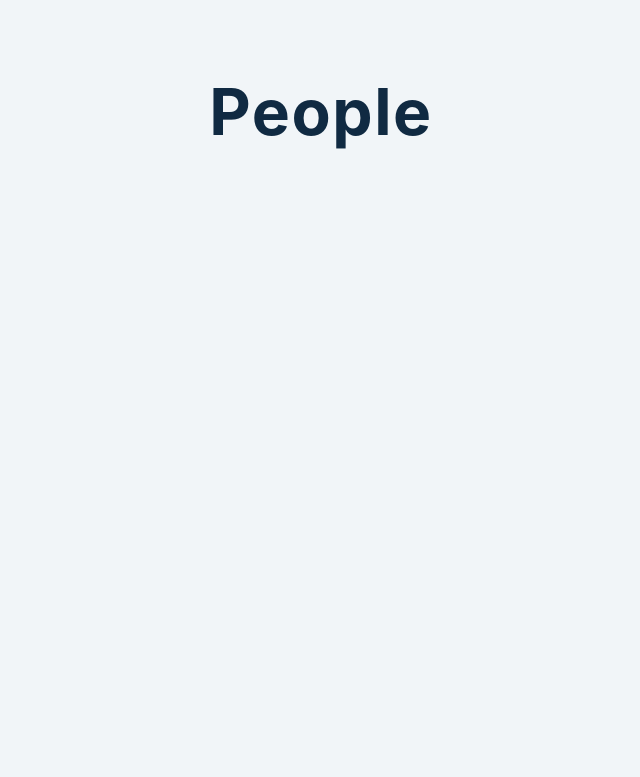
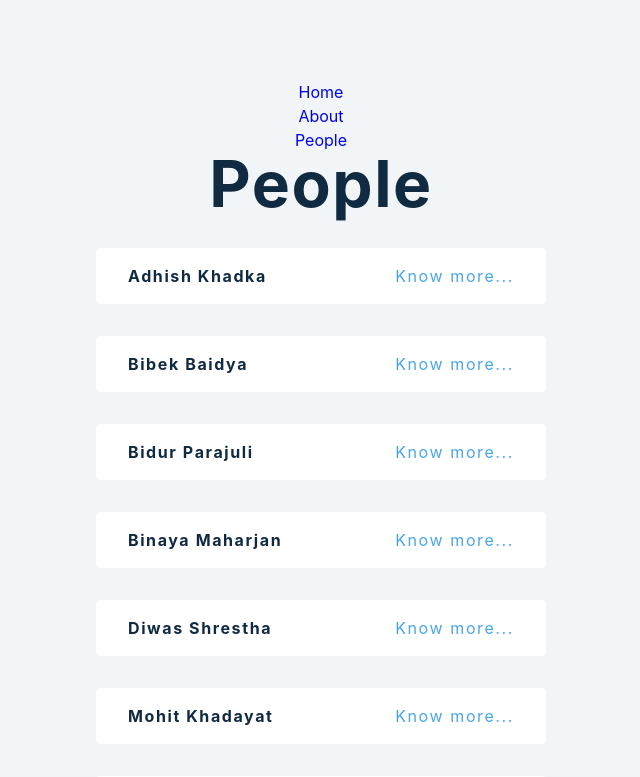
Before and after one commit to gorakhjoshi/AdvancedReactConcepts, a React (Create React App) app: page /people in a window 1280 px wide. Shown: the top 777 px of the page, without its empty margins (319-959 px from the left). Built offline with nearby package versions, Linux system fonts and the light colour scheme.

Commit message:
url parameter in react router

```diff
--- a/src/10-react-router/Error.js
+++ b/src/10-react-router/Error.js
@@ -1,7 +1,13 @@
 import React from 'react';
+import { Link } from 'react-router-dom';
 
 const Error = () => {
-  return <div>Error</div>;
+  return (
+    <>
+      <h1>Nothing Found</h1>
+      <Link to='/'>Back to Home</Link>
+    </>
+  );
 };
 
 export default Error;
--- a/src/10-react-router/Navbar.js
+++ b/src/10-react-router/Navbar.js
@@ -1,7 +1,22 @@
 import React from 'react';
+import { Link } from 'react-router-dom';
 
 const Navbar = () => {
-  return <div></div>;
+  return (
+    <div>
+      <ul>
+        <li>
+          <Link to='/'>Home</Link>
+        </li>
+        <li>
+          <Link to='/about'>About</Link>
+        </li>
+        <li>
+          <Link to='/people'>People</Link>
+        </li>
+      </ul>
+    </div>
+  );
 };
 
 export default Navbar;
--- a/src/10-react-router/People.js
+++ b/src/10-react-router/People.js
@@ -1,7 +1,23 @@
-import React from 'react';
+import React, { useState } from 'react';
+import { data } from '../data';
+import { Link } from 'react-router-dom';
 
 const People = () => {
-  return <h1>People</h1>;
+  const [people, setPeople] = useState(data);
+  console.log(people);
+  return (
+    <>
+      <h1>People</h1>
+      {people.map((person) => {
+        return (
+          <div key={person.id} className='item'>
+            <h4>{person.name}</h4>
+            <Link to={`/person/${person.id}`}>Know more...</Link>
+          </div>
+        );
+      })}
+    </>
+  );
 };
 
 export default People;
--- a/src/10-react-router/index.js
+++ b/src/10-react-router/index.js
@@ -12,6 +12,7 @@
 const ReactRouter = () => {
   return (
     <Router>
+      <Navbar />
       <Switch>
         <Route exact path='/'>
           <Home />
@@ -20,6 +21,9 @@
           <About />
         </Route>
         <Route path='/people'>
+          <People />
+        </Route>
+        <Route path='/person/:id' children={<Person />}>
           <People />
         </Route>
         <Route path='/*'>
```
